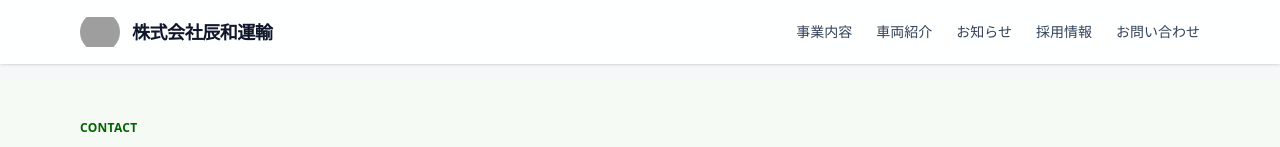
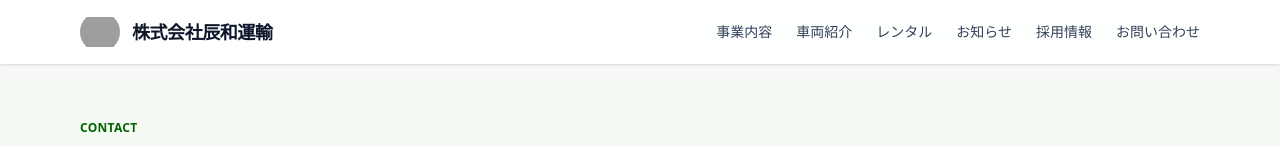
Before and after one commit to ANOSkdy/sinwaunyu, a Next.js app: page /contact in a window 1280 px wide. Shown: the top 147 px of the page. Built offline with nearby package versions, Linux system fonts and the light colour scheme; grey boxes are pictures that could not be loaded.

Commit message:
Add rental link to header

```diff
--- a/src/components/layout/Header.tsx
+++ b/src/components/layout/Header.tsx
@@ -9,6 +9,7 @@ import { createPortal } from "react-dom";
 const navItems = [
   { href: "/company", label: "事業内容" },
   { href: "/service", label: "車両紹介" },
+  { href: "/rental", label: "レンタル" },
   { href: "/news", label: "お知らせ" },
   { href: "/recruit", label: "採用情報" },
   { href: "/contact", label: "お問い合わせ" },
```
